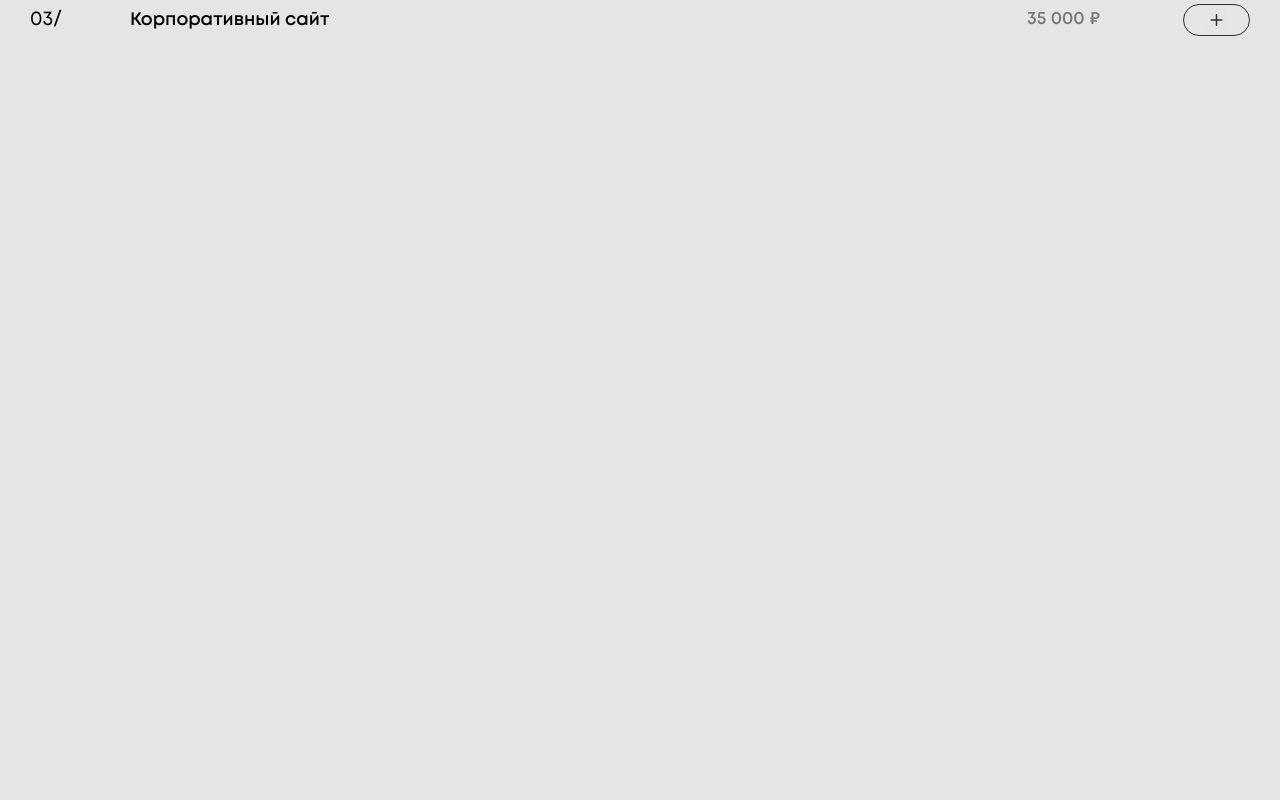
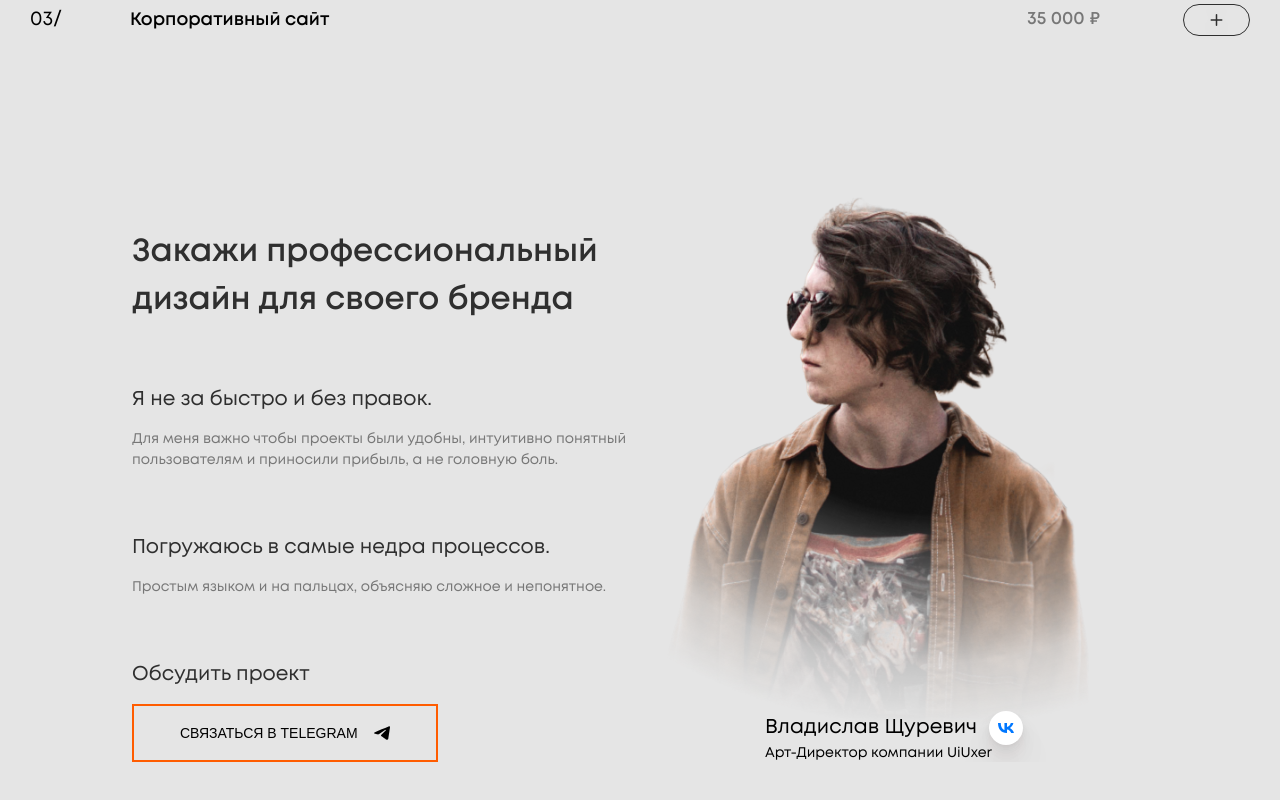
Before and after one commit to Gur01/uixer, a Next.js app: page / in a window 1280 px wide. Shown: the part 2992-3792 px from the top of the page. Before the commit the page ends 3081 px from the top, so only its background shows below. Built offline with nearby package versions, Linux system fonts and the light colour scheme.

Commit message:
orders section

```diff
--- /dev/null
+++ b/src/blocks/Orders.jsx
@@ -0,0 +1,137 @@
+import { colors } from '@/constants';
+import { Container, Section, Title, Divider, Button, Telegram, VK } from '@/ui';
+import styled from 'styled-components';
+
+const Orders = ({ data }) => {
+    return (
+        <StyledSection>
+            <Container>
+                <Divider blocks={2}>
+                    <OrderLeft>
+                        <StyledTitle>Закажи профессиональный дизайн для своего бренда</StyledTitle>
+                        <PBlock>
+                            <SmallTitle>Я не за быстро и без правок.</SmallTitle>
+                            <p>Для меня важно чтобы проекты были удобны,
+                                интуитивно понятный пользователям и приносили прибыль, а не головную боль.</p>
+                        </PBlock>
+                        <PBlock>
+                            <SmallTitle>Погружаюсь в самые недра процессов.</SmallTitle>
+                            <p>Простым языком и на пальцах, объясняю сложное и непонятное.</p>
+                        </PBlock>
+                        <PBlock>
+                            <SmallTitle>Обсудить проект</SmallTitle>
+                            <Button><ButtonText>Связаться в telegram</ButtonText><Telegram /></Button>
+                        </PBlock>
+                    </OrderLeft>
+                    <OrderRight>
+                        <img src="./images/vlad.png" alt="" />
+                        <NameBlock>
+                            <div>
+                                <StyledSmallTitle>Владислав Щуревич<Logo href="http://vk.com/"><VK /></Logo></StyledSmallTitle>
+                                <Position>Арт-Директор компании UiUxer</Position>
+                            </div>
+                        </NameBlock>
+                    </OrderRight>
+
+
+                </Divider>
+            </Container>
+        </StyledSection>
+    )
+}
+
+export default Orders;
+
+const SmallTitle = styled.div`
+    line-height: 48px;
+    font-size: 1rem;
+    line-height: 26px;
+    margin-bottom: 16px;
+    color: ${colors.lightBlack};
+`
+
+const StyledSmallTitle = styled.div`
+    display: flex;
+    justify-content: center;
+	align-items: center;
+`
+
+const Logo = styled.a`
+    background: ${colors.white};
+    border-radius: 50%;
+    box-shadow: 0px 73px 134px rgba(70, 45, 45, 0.08), 0px 33.7501px 61.9523px rgba(70, 45, 45, 0.059334), 0px 19.311px 35.4477px rgba(70, 45, 45, 0.0501425), 0px 11.7217px 21.5165px rgba(70, 45, 45, 0.0431959), 0px 7.06282px 12.9646px rgba(70, 45, 45, 0.0368041), 0px 3.93303px 7.21954px rgba(70, 45, 45, 0.0298575), 0px 1.69157px 3.10508px rgba(70, 45, 45, 0.020666);
+    display: flex;
+    height: 34px;
+    width: 34px;
+    justify-content: center;
+	align-items: center;
+    margin-left: 12px;
+`
+
+const NameBlock = styled.div`
+    position: absolute;
+    bottom: 0;
+    width: 100%;
+    display: flex;
+	justify-content: center;
+
+    ${SmallTitle} {
+        margin-bottom: 10px;
+    }
+`
+
+const Position = styled.div`
+    font-size: 0.7rem;
+`
+
+
+const SubTitle = styled.div`
+    line-height: 21px;
+    color: ${colors.fullBlack};
+    opacity: 0.6;
+    margin-top: 30px;
+    font-size: 0.7rem;
+
+        /* @media screen and (min-width: 1024px) {
+        margin-bottom: 0;
+    } */
+`
+
+const StyledSection = styled(Section)`
+    margin: 110px 0;
+`
+
+const OrderLeft = styled.div`
+    margin-top: 50px;
+    flex-grow: 1;
+`
+
+const OrderRight = styled.div`
+    position: relative;
+    flex-grow: 1;
+    overflow: hidden;
+
+    img {
+        width: 100%;
+        object-fit: cover;
+        position: absolute;
+    }
+`
+
+const PBlock = styled.div`
+    margin-top: 64px;
+
+    p {
+        color: ${colors.lightBlack};
+        opacity: 0.6;
+    }
+`
+
+const StyledTitle = styled(Title)`
+    line-height: 48px;
+    margin-bottom: -2px;
+`
+
+const ButtonText = styled.span`
+    margin-right: 16px;
+`
--- a/src/blocks/index.js
+++ b/src/blocks/index.js
@@ -10,3 +10,4 @@ export { default as CallToAction } from './CallToAction';
 export { default as Slider } from './Slider';
 export { default as Companies } from './Companies';
 export { default as Calculator } from './Calculator';
+export { default as Orders } from './Orders';
--- a/src/components/AccordionPanel.jsx
+++ b/src/components/AccordionPanel.jsx
@@ -89,7 +89,7 @@ const AccordionPanel = ({ data }) => {
                         </TextBlock>
                         <FormBlock>
                             <StyledInput type="text" placeholder="Номер телефона" outline />
-                            <Button><ButtonText>Заказать сайт</ButtonText><Telegram /></Button>
+                            <Button>Заказать сайт</Button>
                         </FormBlock>
                     </ResultLeft>
                     <ResultSum>{formatPrice(total)}</ResultSum>
@@ -105,10 +105,6 @@ const TextBlock = styled.div`
     display: flex;
     flex-direction: column;
     width: 80%;
-`
-
-const ButtonText = styled.span`
-    margin-right: 16px;
 `
 
 const ResultLeft = styled.div`
--- a/src/pages/index.jsx
+++ b/src/pages/index.jsx
@@ -1,4 +1,4 @@
-import { About, Advantages, Feedback, Footer, Header, CallToAction, Slider, Companies, Calculator, BannerSection } from '@/blocks';
+import { About, Advantages, Feedback, Footer, Header, CallToAction, Slider, Companies, Calculator, BannerSection, Orders } from '@/blocks';
 import { ContactForm, ContactFormSuccess } from '@/components';
 import { useModal } from '@/context';
 import { main, services, header, callToAction, slider, calculator } from '@/data';
@@ -29,6 +29,7 @@ export default function Home({
             <Slider data={slider}/>
             <Companies />
             <Calculator data={calculator}/>
+            <Orders />
 
             {/* <Advantages data={advantages} />
             <BannerSection data={banner} />
--- a/src/ui/Divider.jsx
+++ b/src/ui/Divider.jsx
@@ -15,7 +15,7 @@ const StyledDivider = styled.div`
     display: flex;
 	justify-content: space-between;
     width: 100%;
-    align-items: flex-start;
+    /* align-items: flex-start; */
 
     > * {
         width: ${({blocks})=> blocks ? `calc(100% / ${blocks})` : 'auto' }
--- a/src/ui/Icons.jsx
+++ b/src/ui/Icons.jsx
@@ -36,3 +36,7 @@ export const ArrowLeft = () => <svg width="14" height="26" viewBox="0 0 14 26" f
 export const ArrowUp = () => <svg width="12" height="12" viewBox="0 0 12 12" fill="none" xmlns="http://www.w3.org/2000/svg">
     <path d="M1 1H11V11" stroke="#FF5C00" strokeWidth="1.5" strokeLinecap="round" strokeLinejoin="round" />
 </svg>
+
+export const VK = () => <svg width="16" height="10" viewBox="0 0 16 10" fill="none" xmlns="http://www.w3.org/2000/svg">
+<path d="M8.71341 9.98427C3.25517 9.98427 0.141928 6.24233 0.012207 0.0157471H2.74632C2.83612 4.5859 4.85173 6.52173 6.44829 6.92087V0.0157471H9.02285V3.95726C10.5995 3.78762 12.2557 1.99149 12.8145 0.0157471H15.389C14.9599 2.4505 13.1638 4.24663 11.8865 4.98504C13.1638 5.58375 15.2095 7.15038 15.9878 9.98427H13.1538C12.5451 8.08836 11.0285 6.62152 9.02285 6.42195V9.98427H8.71341Z" fill="#0077FF"/>
+</svg>
```
Also changed, not shown: public/images/vlad.png (added).
